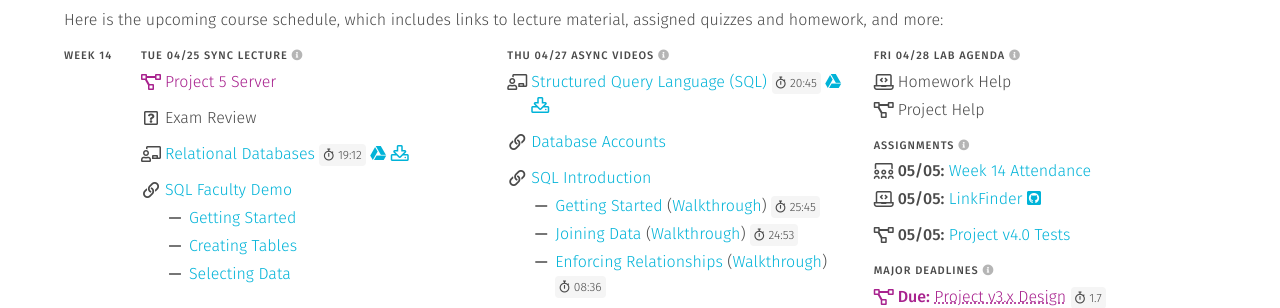
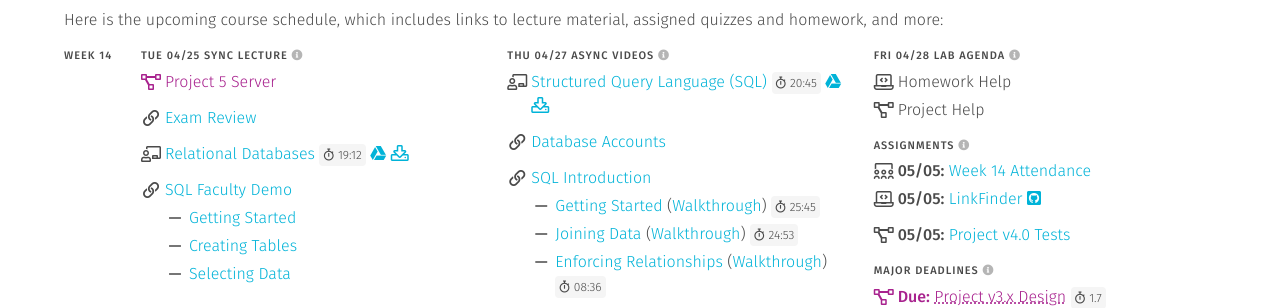
Before and after one commit to usf-cs272-spring2023/usf-cs272-spring2023.github.io, a Jekyll site: the page built from index.md, in a window 1280 px wide. Shown: the part 625-933 px from the top of the page. Built offline with Jekyll 4.4.1, drawn with Linux system fonts in a browser that asks for light colours.

Commit message:
Adding review

```diff
--- a/_data/schedule.yml
+++ b/_data/schedule.yml
@@ -1505,6 +1505,8 @@ weeks:
                 type: 'has-text-usf-plum pb-2'
 
               - text: 'Exam Review'
+                icon: 'website'
+                href: '/resources/exams/exam-2.html'
 
               - file: lectures
                 name: relational
```
